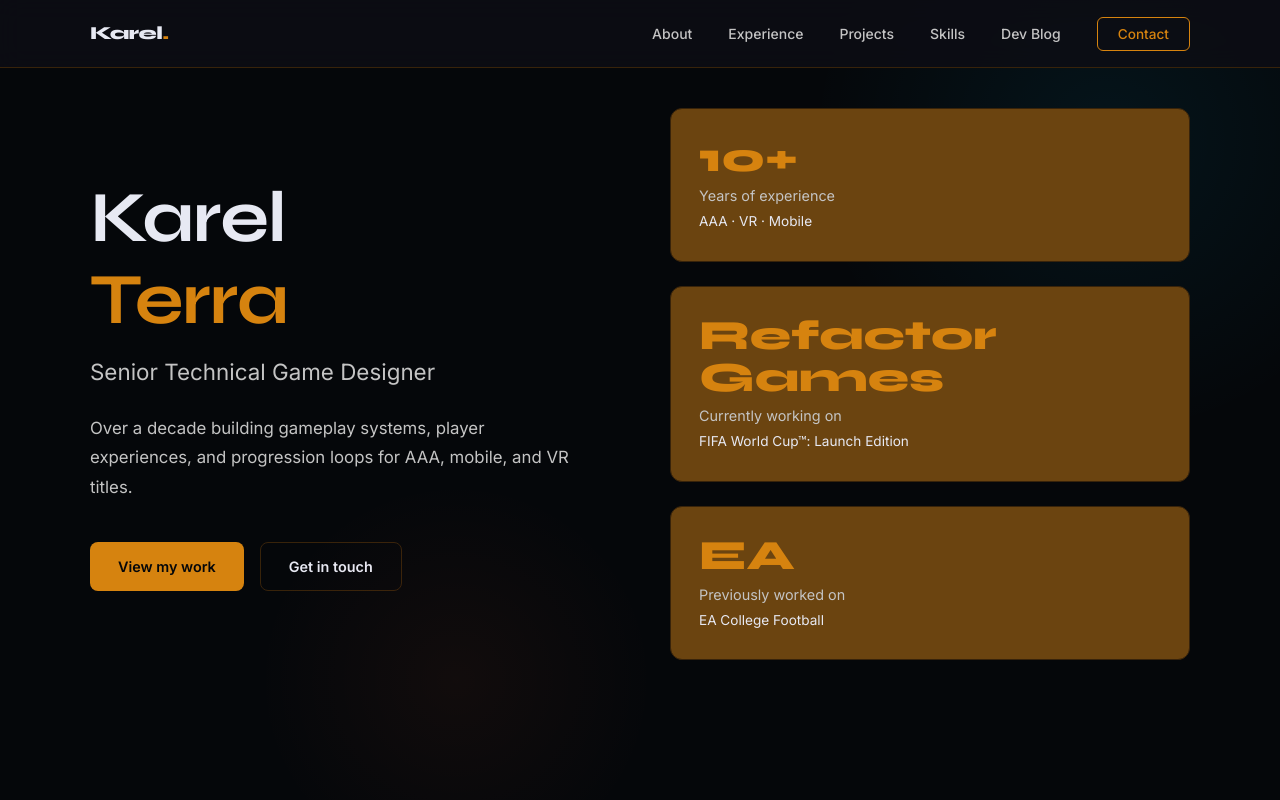
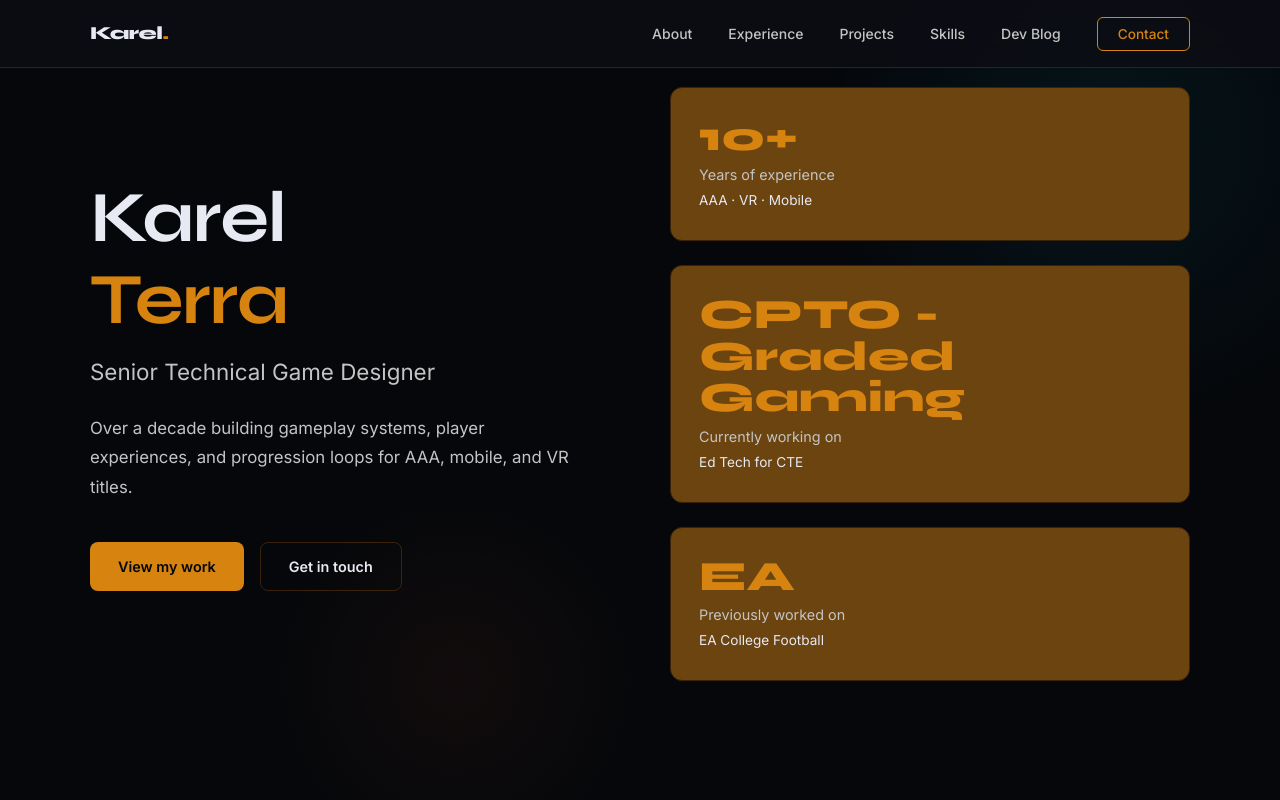
Before and after one commit to BeardTrigger/portfolio-website, a plain HTML site: page index.html in a window 1280 px wide. Shown: the top 800 px of the page. Drawn offline with Linux system fonts and the light colour scheme.

Commit message:
Updated the Hero section

```diff
--- a/index.html
+++ b/index.html
@@ -66,9 +66,9 @@
         <div class="stat-sub">AAA · VR · Mobile</div>
       </div>
       <div class="stat-card fade-in">
-        <div class="stat-number">Refactor Games</div>
+        <div class="stat-number">CPTO - Graded Gaming</div>
         <div class="stat-label">Currently working on</div>
-        <div class="stat-sub">FIFA World Cup™: Launch Edition</div>
+        <div class="stat-sub">Ed Tech for CTE</div>
       </div>
       <div class="stat-card fade-in">
         <div class="stat-number">EA</div>
```
